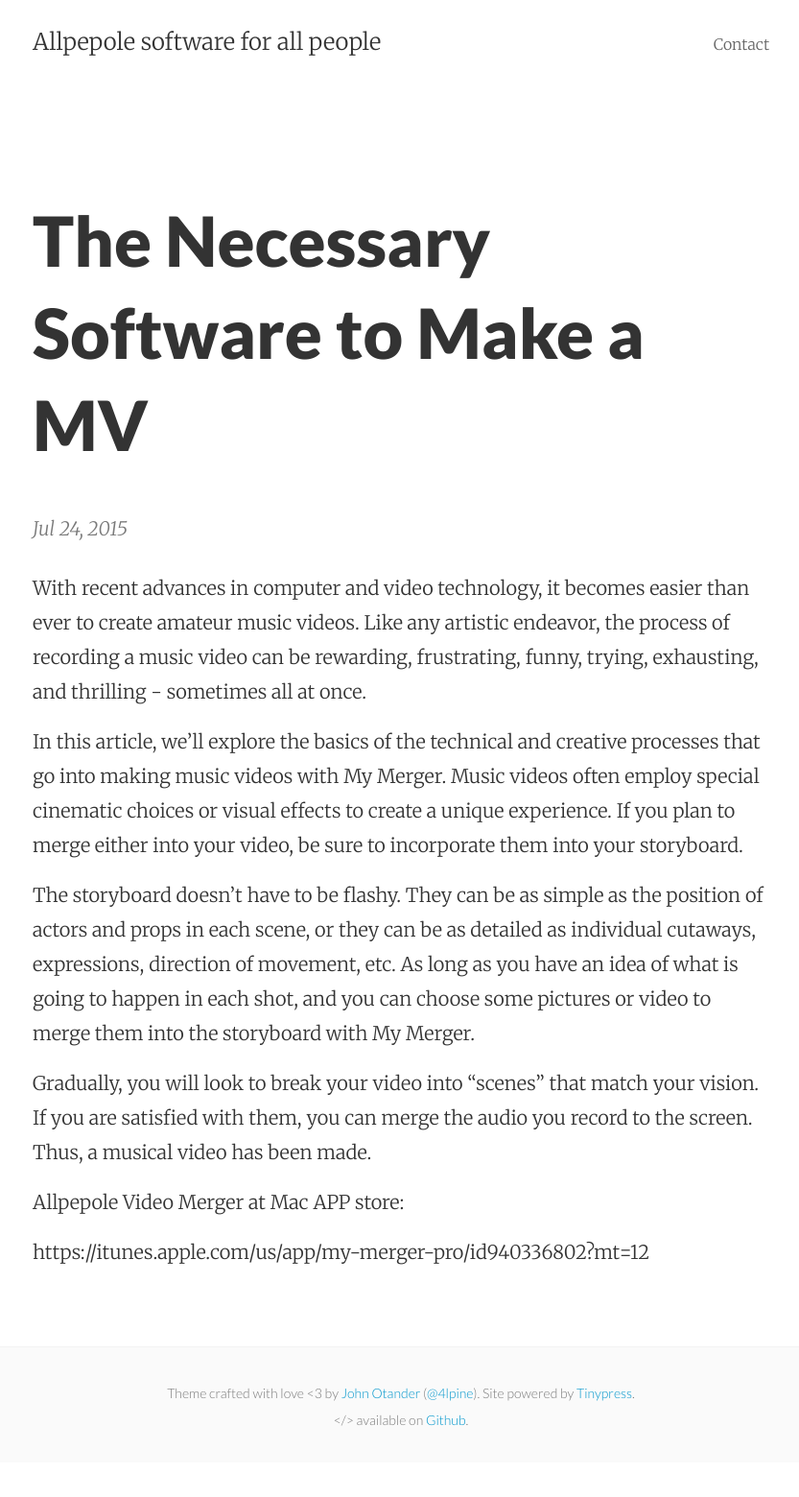
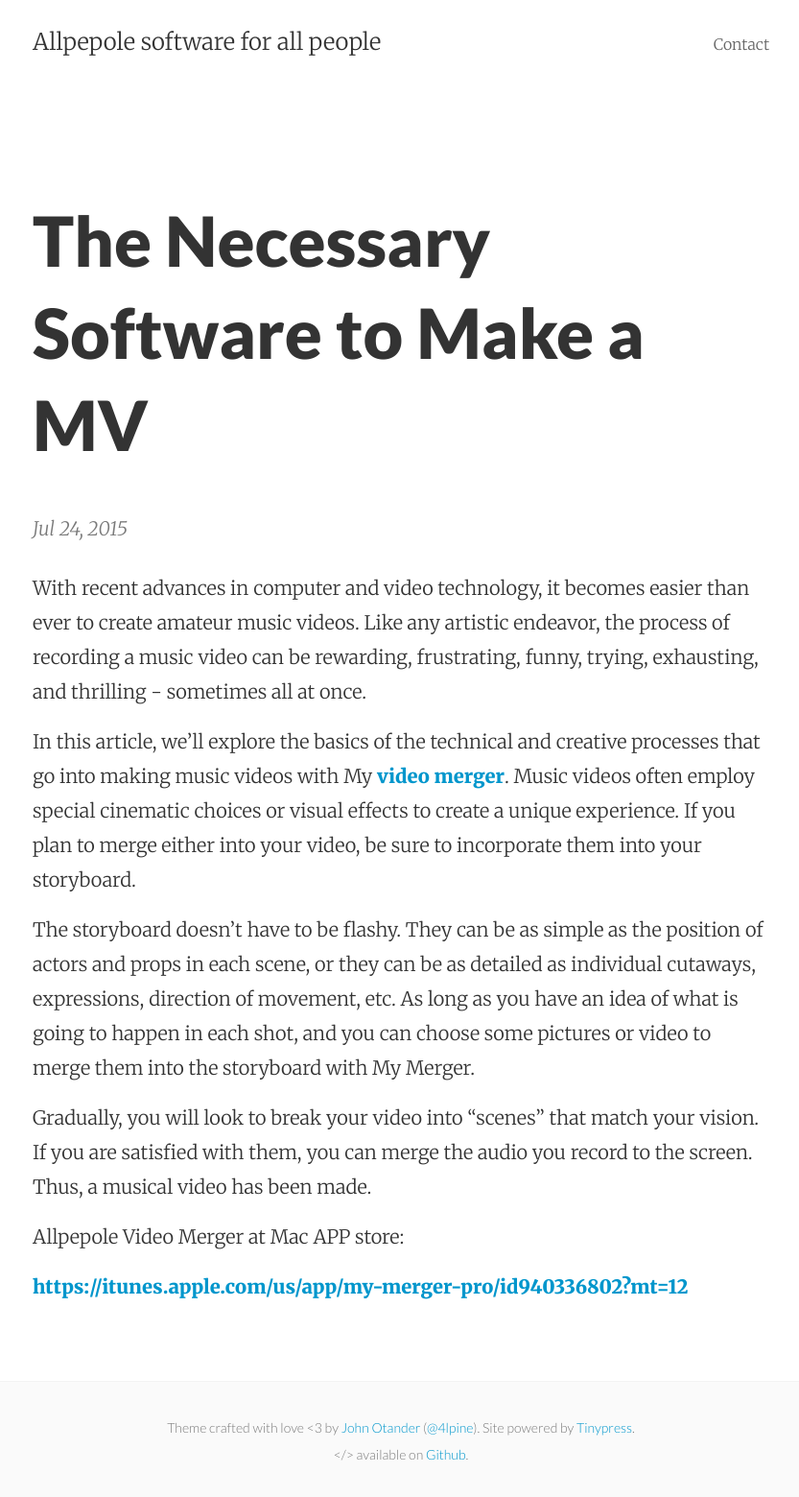
Before and after one commit to AllPepole/AllPepole.github.io, a Jekyll site: the page built from _posts/2015-07-24-the-necessary-software-to-make-a-mv.markdown, in a window 1280 px wide. Shown: the whole page at 96% size, without its empty margins (222-1055 px from the left). Built offline with Jekyll 4.4.1, drawn with Linux system fonts in a browser that asks for light colours; before the commit the page ends 1524 px from its top, so only the background shows below that.

Commit message:
Post update: The Necessary Software to Make a MV

```diff
--- a/_posts/2015-07-24-the-necessary-software-to-make-a-mv.markdown
+++ b/_posts/2015-07-24-the-necessary-software-to-make-a-mv.markdown
@@ -6,7 +6,7 @@ tags: [video, merger, video, merge, media, merger]
 ---
 With recent advances in computer and video technology, it becomes easier than ever to create amateur music videos. Like any artistic endeavor, the process of recording a music video can be rewarding, frustrating, funny, trying, exhausting, and thrilling - sometimes all at once.
 
-In this article, we’ll explore the basics of the technical and creative processes that go into making music videos with My Merger. Music videos often employ special cinematic choices or visual effects to create a unique experience. If you plan to merge either into your video, be sure to incorporate them into your storyboard.
+In this article, we’ll explore the basics of the technical and creative processes that go into making music videos with My <a href="http://www.allpepole.com/MyMerger_Windows"><b>video merger</b></a>. Music videos often employ special cinematic choices or visual effects to create a unique experience. If you plan to merge either into your video, be sure to incorporate them into your storyboard.
 
 The storyboard doesn’t have to be flashy. They can be as simple as the position of actors and props in each scene, or they can be as detailed as individual cutaways, expressions, direction of movement, etc. As long as you have an idea of what is going to happen in each shot, and you can choose some pictures or video to merge them into the storyboard with My Merger.
 
@@ -14,4 +14,4 @@ Gradually, you will look to break your video into “scenes” that match your v
 
 Allpepole Video Merger at Mac APP store:
 
-https://itunes.apple.com/us/app/my-merger-pro/id940336802?mt=12
+<a href="https://itunes.apple.com/us/app/my-merger-pro/id940336802?mt=12"><b>https://itunes.apple.com/us/app/my-merger-pro/id940336802?mt=12</b></a>
```
